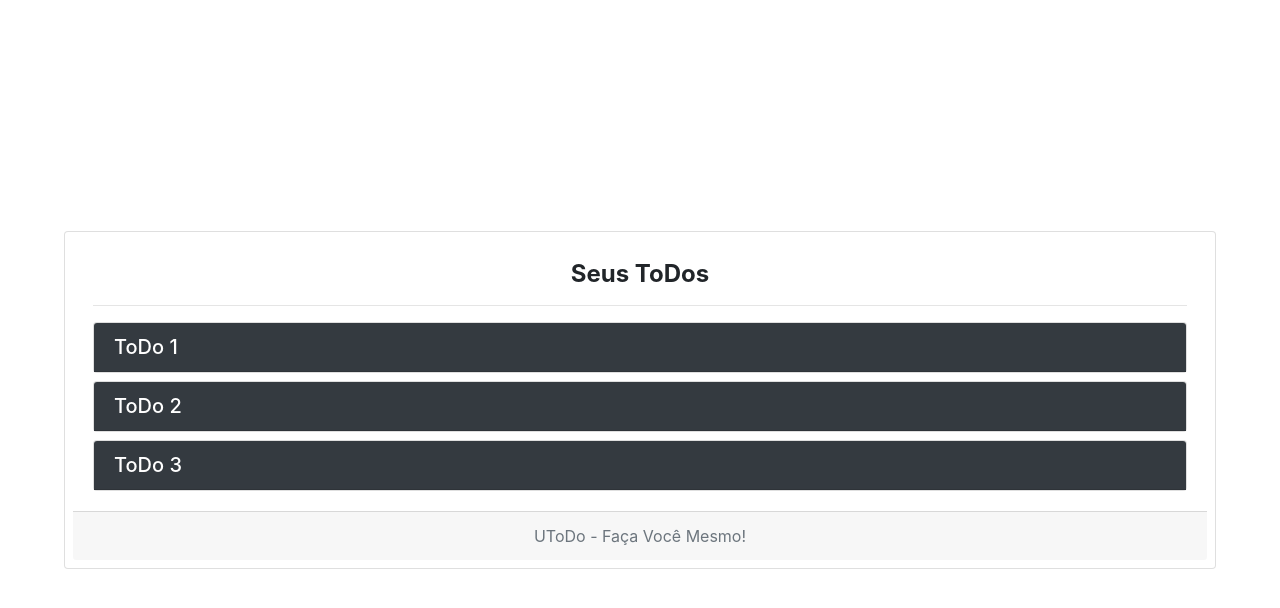
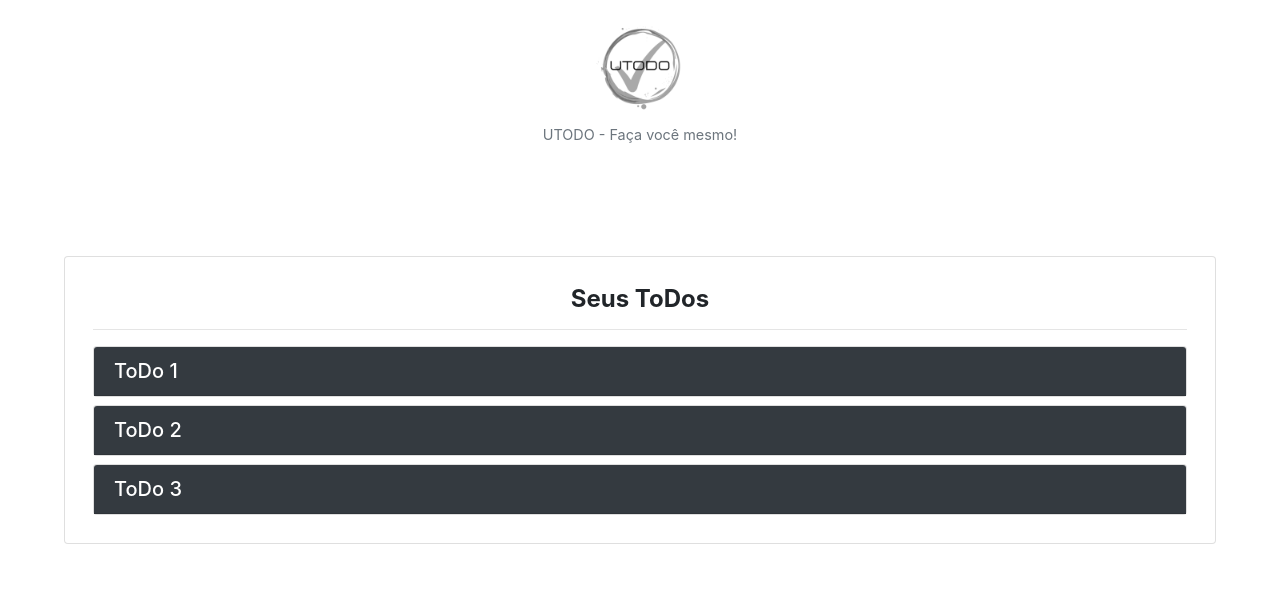
Before and after one commit to WhoisBsa/utodo, a PHP site: page /php/main.php in a window 1280 px wide. Shown: the top 608 px of the page. Run offline with PHP 8.4, Linux system fonts and the light colour scheme; some libraries are stand-ins or nearby versions.

Commit message:
Alterar layout do main - favicon e logo

```diff
--- a/php/main.php
+++ b/php/main.php
@@ -7,6 +7,7 @@
     <meta name="viewport" content="width=device-width, initial-scale=1, shrink-to-fit=no">
 
     <script src="https://kit.fontawesome.com/a076d05399.js"></script>
+    <link rel="shortcut icon" href="../favicon.ico" type="image/x-icon">
     <link rel="stylesheet" href="../styles/style.css">
     <link rel="stylesheet" href="https://stackpath.bootstrapcdn.com/bootstrap/4.3.1/css/bootstrap.min.css" integrity="sha384-ggOyR0iXCbMQv3Xipma34MD+dH/1fQ784/j6cY/iJTQUOhcWr7x9JvoRxT2MZw1T" crossorigin="anonymous">
   </head>
@@ -16,6 +17,10 @@
     <!-- <?php session_start() ?> Pega os dados do usuário -->
     <!-- <?php require_once("todoDAO.php"); ?> Classe para uso das querys -->
 
+    <figure class="figure position-absolute text-center mt-3">
+      <img src="../layout/logo.png" class="figure-img img-fluid rounded" alt="UTODO- Faça você mesmo!" width="100" height="100">
+      <figcaption class="figure-caption text-xs-right">UTODO - Faça você mesmo!</figcaption>
+    </figure>
     <div class="grandParentContaniner">
       <div class="parentContainer">
         <div class="card p-2" style="width: 90vw">
@@ -36,7 +41,9 @@
                 <div id="collapseOne" class="collapse" aria-labelledby="headingOne" data-parent="#accordion">
                   <div class="card-body">
                     <div>
-                      Exemplo de texto 1
+                      Lorem ipsum dolor sit amet consectetur adipisicing elit. Rerum consequuntur voluptates
+                      laudantium eos eum saepe? Reiciendis quod eligendi maxime dicta, mollitia id maiores debitis
+                      tempora, reprehenderit dolorem labore! Doloremque, nihil.
                       <div class="mt-3 float-right">
                         <button class="btn btn-outline-success" name="feito"><i class="fa fa-check"></i> Feito</button>
                         <button class="btn btn-outline-primary" name="editar"><i class="fas fa-edit"></i> Editar</button>
@@ -94,9 +101,6 @@
               </div>
             </div>
           </div>
-          <div class="card-footer text-muted text-center">
-            UToDo - Faça Você Mesmo!
-          </div>
         </div>
       </div>
     </div>
```
